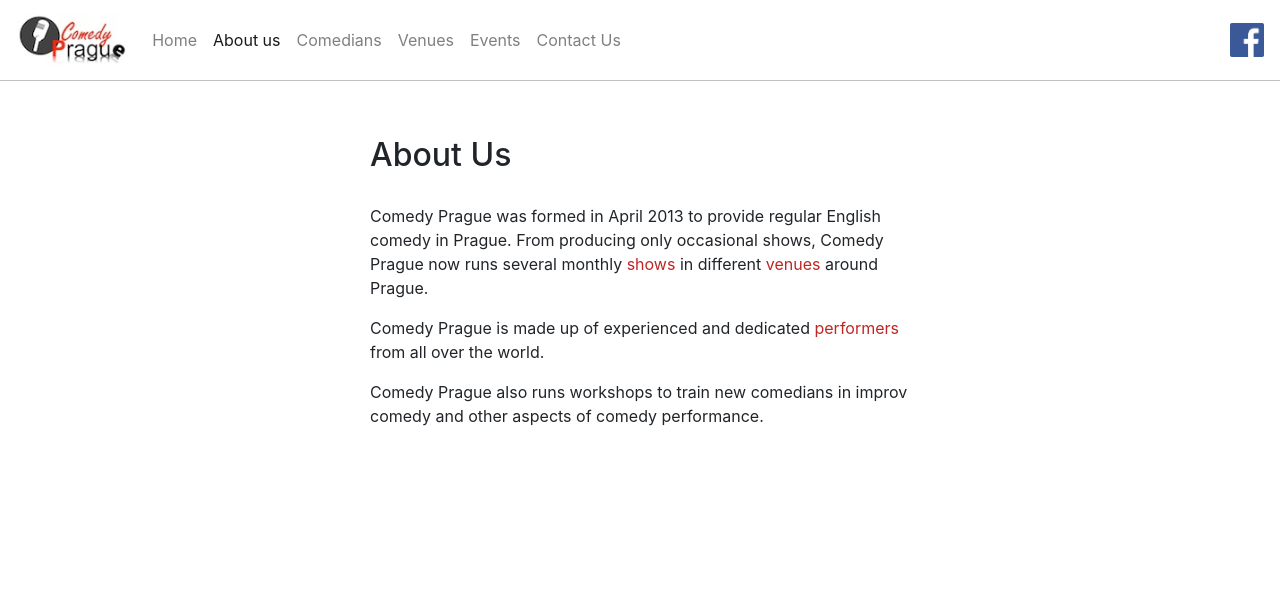
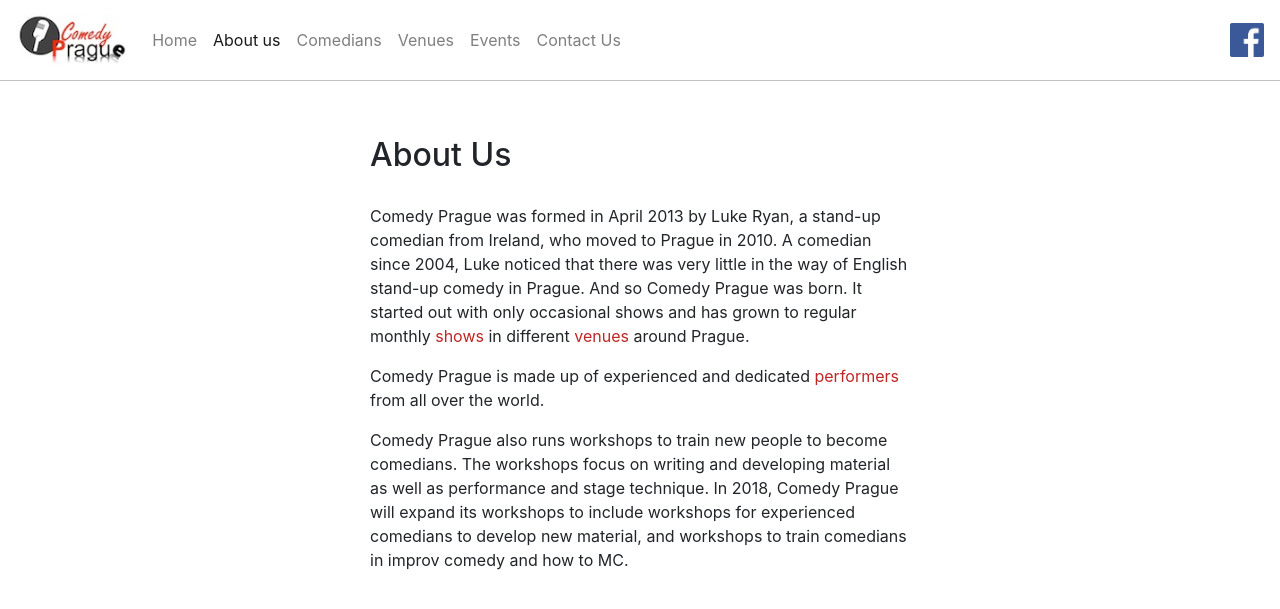
Before and after one commit to ComedyPrague/ComedyPrague.github.io, a Jekyll site: the page built from about-us.html, in a window 1280 px wide. Shown: the top 609 px of the page. Built offline with Jekyll 4.4.1, drawn with Linux system fonts in a browser that asks for light colours.

Commit message:
Update content

```diff
--- a/about-us.html
+++ b/about-us.html
@@ -6,14 +6,26 @@ permalink: /about-us.html
 ---
 
 <div class="text">
-  <p>Comedy Prague was formed in April 2013 to provide regular English comedy in
-  Prague. From producing only occasional shows, Comedy Prague now runs several
-  monthly <a href="https://www.facebook.com/pg/comedyprague/events/">shows</a>
-  in different <a href="/venues.html">venues</a> around Prague.</p>
 
-  <p>Comedy Prague is made up of experienced and dedicated
-  <a href="/comedians.html">performers</a> from all over the world.</p>
+<p>
+  Comedy Prague was formed in April 2013 by Luke Ryan, a stand-up comedian from Ireland, who moved to Prague in 2010.
+  A comedian since 2004, Luke noticed that there was very little in the way of English stand-up comedy in Prague.
+  And so Comedy Prague was born.
+  It started out with only occasional shows and has grown to regular
+  monthly <a href="/events.html">shows</a> in different <a href="/venues.html">venues</a> around Prague.
+</p>
 
-  <p>Comedy Prague also runs workshops to train new comedians in improv comedy
-  and other aspects of comedy performance.</p>
+<p>
+  Comedy Prague is made up of experienced and dedicated
+  <a href="/comedians.html">performers</a> from all over the world.
+</p>
+
+<p>
+  Comedy Prague also runs workshops to train new people to become comedians.
+  The workshops focus on writing and developing material as well
+  as performance and stage technique. In 2018, Comedy Prague will expand its
+  workshops to include workshops for experienced comedians to develop new
+  material, and workshops to train comedians in improv comedy and how to MC.
+</p>
+
 </div>
--- a/contact-us.html
+++ b/contact-us.html
@@ -23,8 +23,8 @@ permalink: /contact-us.html
 
 <dl>
   <dt>Do you want to try standup comedy?</dt>
-  <dd>We do open mics every month. Send us a message on Facebook for specific event and we will book you a spot.</dd>
+  <dd>We do open mics every month. Send us a message on Facebook or an email for a specific event and we will book you a spot.</dd>
 
   <dt>How about corporate events?</dt>
-  <dd>Yes, we are available for corporate events. Please send us an email.</dd>
+  <dd>Yes, we are available for corporate events. Please contact us through Facebook or email.</dd>
 </dl>
```
